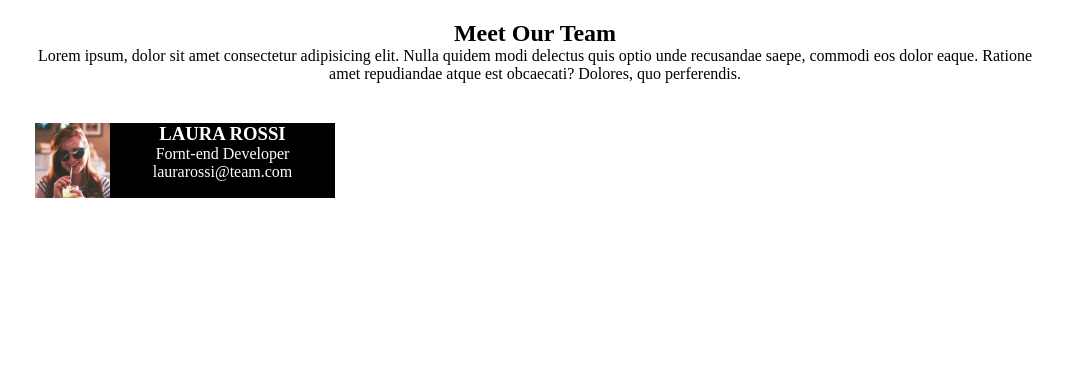
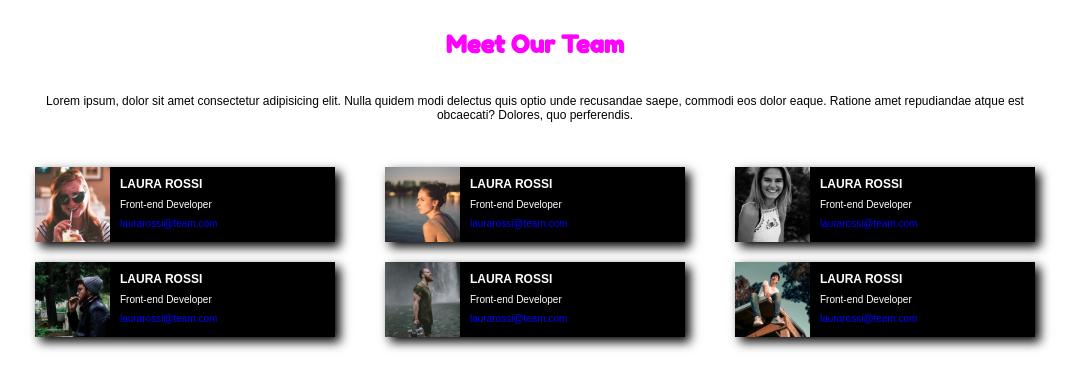
Before and after one commit to Lapo0/html-css-float-cards, a plain HTML site: page index.html in a window 1280 px wide. Shown: the whole page, without its empty margins (105-1184 px from the left). Drawn offline with Linux system fonts and the light colour scheme.

Commit message:
terminata impostazione pagina

```diff
--- a/css/style.css
+++ b/css/style.css
@@ -9,6 +9,24 @@ section.container{
     margin: auto;
     text-align: center;
     margin-top: 20px;
+    font-family: 'Fredoka', sans-serif;
+}
+
+h1.titol{
+    color: fuchsia;
+    padding: 10px;
+    font-family: 'Fredoka One', cursive;
+}
+
+.container > p{
+    margin: 25px 0;
+    font-size: 12px;
+}
+
+.container-rect::after, .rectangle::after{
+    content: "";
+    display: table;
+    clear: both;
 }
 
 .rectangle{
@@ -18,6 +36,7 @@ section.container{
     float: left;
     margin-right: 5%;
     margin-top: 20px;
+    box-shadow: 5px 5px 10px black;
 }
 
 .rectangle:nth-child(3n + 3){
@@ -32,3 +51,26 @@ figure{
     width: 100%;
     float: left;
 }
+
+.rect-text{
+    float: left;
+    text-align: left;
+    font-size: 12px;
+    padding: 10px;
+}
+
+div.rect-text > p{
+    font-size: 10px;
+}
+
+.rect-text :last-child{
+    margin-bottom: 0;
+}
+
+.rect-text > *{
+    margin-bottom: 8px;
+}
+
+.rect-text p.mail-blue{
+    color: blue;
+}
--- a/index.html
+++ b/index.html
@@ -5,6 +5,9 @@
     <meta http-equiv="X-UA-Compatible" content="IE=edge">
     <meta name="viewport" content="width=device-width, initial-scale=1.0">
     <title>Float</title>
+    <link rel="preconnect" href="https://fonts.googleapis.com">
+    <link rel="preconnect" href="https://fonts.gstatic.com" crossorigin>
+    <link href="https://fonts.googleapis.com/css2?family=Anton&family=Fredoka+One&family=Roboto:wght@300;700&display=swap" rel="stylesheet">
     <link rel="stylesheet" href="css/style.css">
 </head>
 <body>
@@ -13,7 +16,7 @@
 
         <section class="container">
             <!--TITOLO-->
-            <h1>Meet Our Team</h1>
+            <h1 class="titol">Meet Our Team</h1>
 
             <p>Lorem ipsum, dolor sit amet consectetur adipisicing elit. Nulla quidem modi delectus quis optio unde recusandae saepe, commodi eos dolor eaque. Ratione amet repudiandae atque est obcaecati? Dolores, quo perferendis.</p>
 
@@ -32,9 +35,84 @@
                     </figure>
 
                     <div class="rect-text">
-                        <h3>LAURA ROSSI</h3>
-                        <p>Fornt-end Developer</p>
-                        <p>laurarossi@team.com</p>
+                        <h4>LAURA ROSSI</h4>
+                        <p>Front-end Developer</p>
+                        <p class="mail-blue">laurarossi@team.com</p>
+
+                    </div>
+                </div>
+
+                <!--RETTANGOLO 2-->
+                <div class="rectangle">
+
+                    <figure>
+                        <img src="img/female2.png" alt="female1">
+                    </figure>
+
+                    <div class="rect-text">
+                        <h4>LAURA ROSSI</h4>
+                        <p>Front-end Developer</p>
+                        <p class="mail-blue">laurarossi@team.com</p>
+
+                    </div>
+                </div>
+
+                <!--RETTANGOLO 3-->
+                <div class="rectangle">
+
+                    <figure>
+                        <img src="img/female3.png" alt="female1">
+                    </figure>
+
+                    <div class="rect-text">
+                        <h4>LAURA ROSSI</h4>
+                        <p>Front-end Developer</p>
+                        <p class="mail-blue">laurarossi@team.com</p>
+
+                    </div>
+                </div>
+
+                <!--RETTANGOLO 4-->
+                <div class="rectangle">
+
+                    <figure>
+                        <img src="img/male1.png" alt="female1">
+                    </figure>
+
+                    <div class="rect-text">
+                        <h4>LAURA ROSSI</h4>
+                        <p>Front-end Developer</p>
+                        <p class="mail-blue">laurarossi@team.com</p>
+
+                    </div>
+                </div>
+
+                <!--RETTANGOLO 5-->
+                <div class="rectangle">
+
+                    <figure>
+                        <img src="img/male2.png" alt="female1">
+                    </figure>
+
+                    <div class="rect-text">
+                        <h4>LAURA ROSSI</h4>
+                        <p>Front-end Developer</p>
+                        <p class="mail-blue">laurarossi@team.com</p>
+
+                    </div>
+                </div>
+
+                <!--RETTANGOLO 6-->
+                <div class="rectangle">
+
+                    <figure>
+                        <img src="img/male3.png" alt="female1">
+                    </figure>
+
+                    <div class="rect-text">
+                        <h4>LAURA ROSSI</h4>
+                        <p>Front-end Developer</p>
+                        <p class="mail-blue">laurarossi@team.com</p>
 
                     </div>
                 </div>
```
